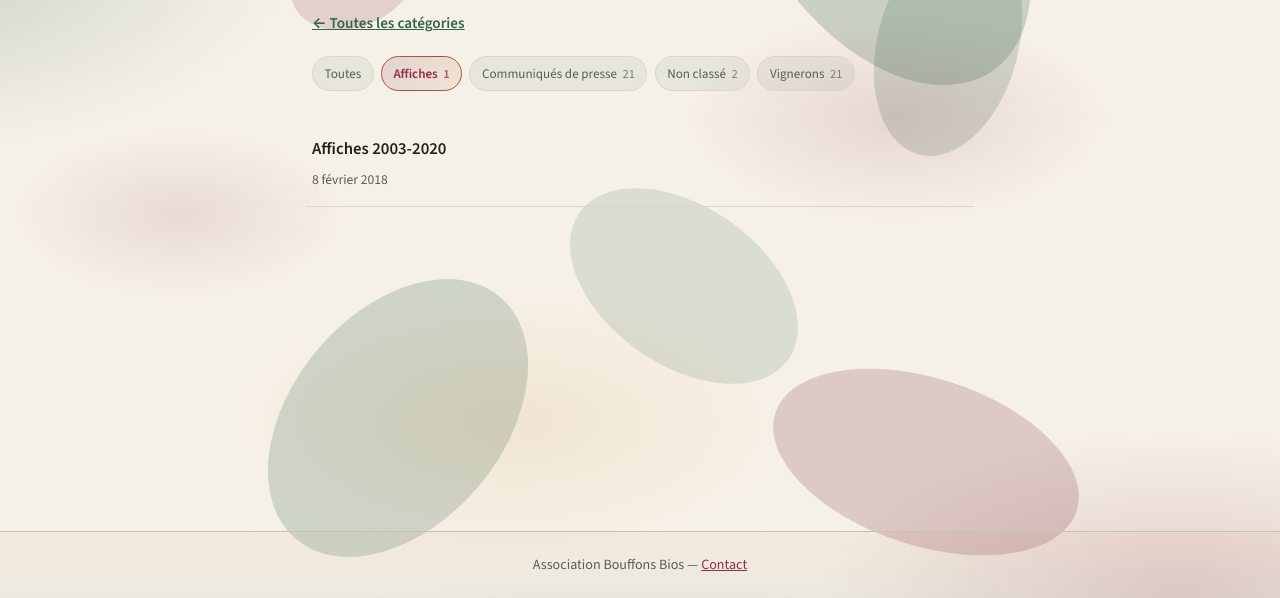
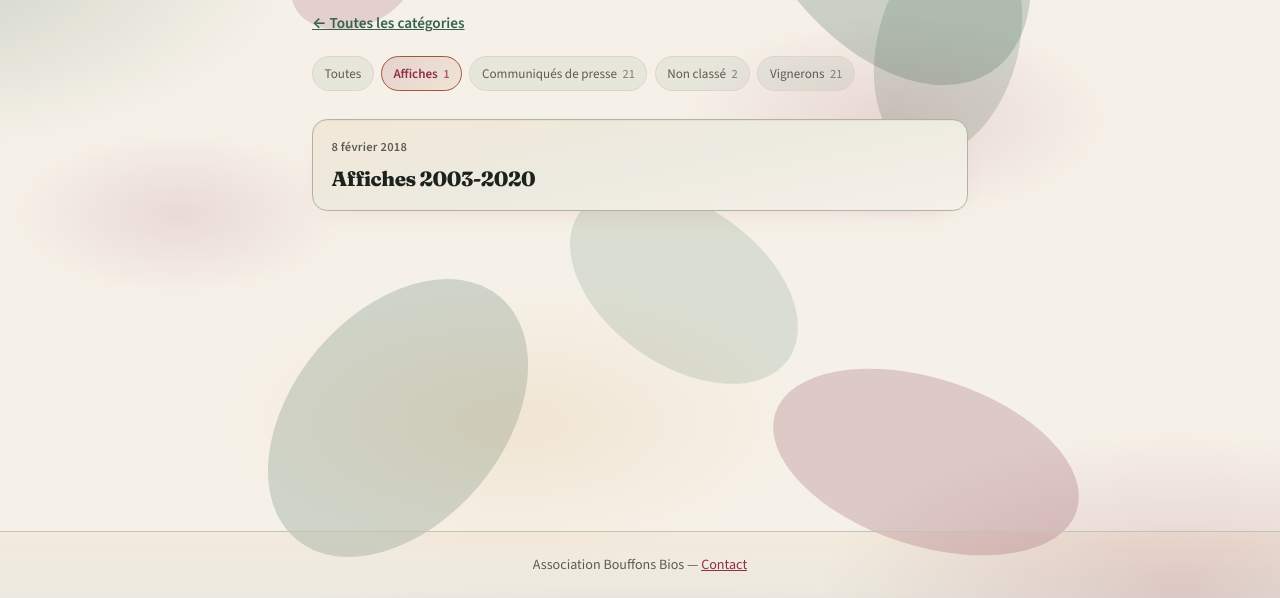
Before and after one commit to tmosmant/bouffonsbios, an Astro site: page /articles/categorie/affiches in a window 1280 px wide. Shown: the part 202-800 px from the top of the page. Built offline with nearby package versions, Linux system fonts and the light colour scheme; Astro itself is replaced by a stand-in of ours.

Commit message:
Articles: listes en cartes (accueil et par catégorie)
Remplace la liste plate par des cartes (date, titre, extrait, pilule
catégorie sur l’index), typographie display sur les h1, effets hover
cohérents avec le reste du site.

```diff
--- a/src/pages/articles/categorie/[categorie].astro
+++ b/src/pages/articles/categorie/[categorie].astro
@@ -58,21 +58,23 @@ for (const p of allPosts) {
 		}
 	</nav>
 
-	<ul class="list">
+	<ul class="article-list">
 		{
 			posts.map((post) => (
 				<li>
-					<a class="title" href={`/articles/${post.id}/`}>
-						{post.data.title}
-					</a>
-					<time datetime={post.data.date.toISOString()}>
+					<article class="article-card">
+						<time class="article-card__date" datetime={post.data.date.toISOString()}>
 							{post.data.date.toLocaleDateString('fr-FR', {
 								year: 'numeric',
 								month: 'long',
 								day: 'numeric',
 							})}
 						</time>
-					{post.data.excerpt && <p class="excerpt">{post.data.excerpt}</p>}
+						<h2 class="article-card__title">
+							<a href={`/articles/${post.id}/`}>{post.data.title}</a>
+						</h2>
+						{post.data.excerpt && <p class="article-card__excerpt">{post.data.excerpt}</p>}
+					</article>
 				</li>
 			))
 		}
@@ -82,6 +84,9 @@ for (const p of allPosts) {
 <style>
 	h1 {
 		margin-top: 0;
+		font-family: var(--font-display, Georgia, serif);
+		font-weight: 800;
+		letter-spacing: -0.02em;
 	}
 	.intro {
 		margin: 0 0 1.25rem;
@@ -144,45 +149,82 @@ for (const p of allPosts) {
 		opacity: 0.75;
 		font-size: 0.78rem;
 	}
-	.list {
+
+	.article-list {
 		list-style: none;
 		padding: 0;
 		margin: 0;
+		display: flex;
+		flex-direction: column;
+		gap: 1rem;
 	}
-	.list li {
-		padding: 1rem 0.35rem;
-		margin: 0 -0.35rem;
-		border-bottom: 1px solid var(--border, #dcd4c8);
-		transition: background 0.15s ease;
+
+	.article-card {
+		margin: 0;
+		padding: 1.05rem 1.15rem 1.2rem;
+		border-radius: 0.95rem;
+		border: 1px solid color-mix(in srgb, var(--border) 72%, var(--accent-nature));
+		background: linear-gradient(
+			168deg,
+			color-mix(in srgb, var(--joy) 9%, var(--bg)) 0%,
+			color-mix(in srgb, var(--accent-nature) 5%, var(--bg)) 48%,
+			var(--bg) 100%
+		);
+		box-shadow:
+			0 1px 0 color-mix(in srgb, var(--joy) 11%, transparent) inset,
+			0 10px 32px -20px color-mix(in srgb, var(--accent) 22%, transparent);
+		transition:
+			border-color 0.2s ease,
+			box-shadow 0.2s ease,
+			transform 0.2s ease;
 	}
-	.list li:hover {
-		background: linear-gradient(
-			90deg,
-			color-mix(in srgb, var(--joy) 5%, transparent),
-			transparent 70%
-		);
+
+	.article-card:hover {
+		border-color: color-mix(in srgb, var(--accent-nature) 32%, var(--border));
+		box-shadow:
+			0 1px 0 color-mix(in srgb, var(--joy) 14%, transparent) inset,
+			0 14px 40px -18px color-mix(in srgb, var(--accent) 28%, transparent);
+		transform: translateY(-2px);
 	}
-	.list .title {
+
+	.article-card > .article-card__date {
+		display: block;
+		margin-bottom: 0.55rem;
+		font-size: 0.78rem;
 		font-weight: 600;
-		font-size: 1.05rem;
+		font-variant-numeric: tabular-nums;
+		color: var(--muted, #5c5850);
+		letter-spacing: 0.02em;
+	}
+
+	.article-card__title {
+		margin: 0;
+		font-family: var(--font-display, Georgia, serif);
+		font-size: clamp(1.08rem, 2.8vw, 1.28rem);
+		font-weight: 800;
+		line-height: 1.22;
+		letter-spacing: -0.02em;
+		text-rendering: optimizeLegibility;
+	}
+
+	.article-card__title a {
 		color: var(--fg, #1c221c);
 		text-decoration: none;
 		transition: color 0.15s ease;
 	}
-	.list .title:hover {
+
+	.article-card__title a:hover {
 		color: var(--accent, #8f2d4a);
-		text-decoration: underline;
-		text-decoration-color: color-mix(in srgb, var(--joy) 70%, var(--accent));
 	}
-	time {
-		display: block;
-		font-size: 0.85rem;
+
+	.article-card__excerpt {
+		margin: 0.55rem 0 0;
+		font-size: 0.9rem;
+		line-height: 1.55;
 		color: var(--muted, #5c5850);
-		margin-top: 0.35rem;
-	}
-	.excerpt {
-		margin: 0.5rem 0 0;
-		font-size: 0.95rem;
-		color: var(--muted, #5c5850);
+		display: -webkit-box;
+		-webkit-box-orient: vertical;
+		-webkit-line-clamp: 3;
+		overflow: hidden;
 	}
 </style>
--- a/src/pages/articles/index.astro
+++ b/src/pages/articles/index.astro
@@ -39,24 +39,28 @@ const byCat = counts();
 		}
 	</nav>
 
-	<ul class="list">
+	<ul class="article-list">
 		{
 			posts.map((post) => (
 				<li>
-					<a class="cat" href={`/articles/categorie/${CATEGORY_SLUGS[post.data.category]}/`}>
-						{post.data.category}
-					</a>
-					<a class="title" href={`/articles/${post.id}/`}>
-						{post.data.title}
-					</a>
-					<time datetime={post.data.date.toISOString()}>
+					<article class="article-card">
+						<div class="article-card__top">
+							<time class="article-card__date" datetime={post.data.date.toISOString()}>
 								{post.data.date.toLocaleDateString('fr-FR', {
 									year: 'numeric',
 									month: 'long',
 									day: 'numeric',
 								})}
 							</time>
-					{post.data.excerpt && <p class="excerpt">{post.data.excerpt}</p>}
+							<a class="article-card__cat" href={`/articles/categorie/${CATEGORY_SLUGS[post.data.category]}/`}>
+								{post.data.category}
+							</a>
+						</div>
+						<h2 class="article-card__title">
+							<a href={`/articles/${post.id}/`}>{post.data.title}</a>
+						</h2>
+						{post.data.excerpt && <p class="article-card__excerpt">{post.data.excerpt}</p>}
+					</article>
 				</li>
 			))
 		}
@@ -66,11 +70,15 @@ const byCat = counts();
 <style>
 	h1 {
 		margin-top: 0;
+		font-family: var(--font-display, Georgia, serif);
+		font-weight: 800;
+		letter-spacing: -0.02em;
 	}
 	.intro {
 		color: var(--muted, #5c5850);
 		margin: 0 0 1.25rem;
 		font-size: 0.98rem;
+		line-height: 1.5;
 	}
 	.filters {
 		display: flex;
@@ -122,57 +130,114 @@ const byCat = counts();
 		opacity: 0.75;
 		font-size: 0.78rem;
 	}
-	.list {
+
+	.article-list {
 		list-style: none;
 		padding: 0;
 		margin: 0;
+		display: flex;
+		flex-direction: column;
+		gap: 1rem;
 	}
-	.list li {
-		padding: 1rem 0.35rem;
-		margin: 0 -0.35rem;
-		border-bottom: 1px solid var(--border, #dcd4c8);
-		border-radius: 0;
-		transition: background 0.15s ease;
+
+	.article-card {
+		margin: 0;
+		padding: 1.05rem 1.15rem 1.2rem;
+		border-radius: 0.95rem;
+		border: 1px solid color-mix(in srgb, var(--border) 72%, var(--accent-nature));
+		background: linear-gradient(
+			168deg,
+			color-mix(in srgb, var(--joy) 9%, var(--bg)) 0%,
+			color-mix(in srgb, var(--accent-nature) 5%, var(--bg)) 48%,
+			var(--bg) 100%
+		);
+		box-shadow:
+			0 1px 0 color-mix(in srgb, var(--joy) 11%, transparent) inset,
+			0 10px 32px -20px color-mix(in srgb, var(--accent) 22%, transparent);
+		transition:
+			border-color 0.2s ease,
+			box-shadow 0.2s ease,
+			transform 0.2s ease;
 	}
-	.list li:hover {
-		background: linear-gradient(
-			90deg,
-			color-mix(in srgb, var(--joy) 5%, transparent),
-			transparent 70%
-		);
+
+	.article-card:hover {
+		border-color: color-mix(in srgb, var(--accent-nature) 32%, var(--border));
+		box-shadow:
+			0 1px 0 color-mix(in srgb, var(--joy) 14%, transparent) inset,
+			0 14px 40px -18px color-mix(in srgb, var(--accent) 28%, transparent);
+		transform: translateY(-2px);
 	}
-	.list .cat {
-		display: inline-block;
-		font-size: 0.72rem;
+
+	.article-card__top {
+		display: flex;
+		flex-wrap: wrap;
+		align-items: center;
+		justify-content: space-between;
+		gap: 0.5rem 0.75rem;
+		margin-bottom: 0.55rem;
+	}
+
+	.article-card__date {
+		font-size: 0.78rem;
 		font-weight: 600;
+		font-variant-numeric: tabular-nums;
+		color: var(--muted, #5c5850);
+		letter-spacing: 0.02em;
+	}
+
+	.article-card__cat {
+		display: inline-flex;
+		align-items: center;
+		padding: 0.2rem 0.55rem;
+		border-radius: 999px;
+		font-size: 0.68rem;
+		font-weight: 700;
 		text-transform: uppercase;
-		letter-spacing: 0.04em;
-		color: var(--accent-nature, #35624a);
+		letter-spacing: 0.07em;
 		text-decoration: none;
-		margin-bottom: 0.35rem;
+		color: var(--accent, #8f2d4a);
+		background: color-mix(in srgb, var(--accent) 9%, transparent);
+		border: 1px solid color-mix(in srgb, var(--accent) 22%, var(--border));
+		transition:
+			background 0.15s ease,
+			border-color 0.15s ease,
+			color 0.15s ease;
 	}
-	.list .cat:hover {
-		text-decoration: underline;
+
+	.article-card__cat:hover {
+		background: color-mix(in srgb, var(--accent) 14%, transparent);
+		border-color: color-mix(in srgb, var(--accent) 35%, var(--border));
+		color: var(--accent-soft, #a84862);
 	}
-	.list .title {
-		display: block;
-		font-weight: 600;
-		font-size: 1.05rem;
-		color: var(--fg, #1a1814);
+
+	.article-card__title {
+		margin: 0;
+		font-family: var(--font-display, Georgia, serif);
+		font-size: clamp(1.08rem, 2.8vw, 1.28rem);
+		font-weight: 800;
+		line-height: 1.22;
+		letter-spacing: -0.02em;
+		text-rendering: optimizeLegibility;
+	}
+
+	.article-card__title a {
+		color: var(--fg, #1c221c);
 		text-decoration: none;
+		transition: color 0.15s ease;
 	}
-	.list .title:hover {
+
+	.article-card__title a:hover {
 		color: var(--accent, #8f2d4a);
 	}
-	time {
-		display: block;
-		font-size: 0.85rem;
+
+	.article-card__excerpt {
+		margin: 0.55rem 0 0;
+		font-size: 0.9rem;
+		line-height: 1.55;
 		color: var(--muted, #5c5850);
-		margin-top: 0.35rem;
-	}
-	.excerpt {
-		margin: 0.5rem 0 0;
-		font-size: 0.95rem;
-		color: var(--muted, #5c5850);
+		display: -webkit-box;
+		-webkit-box-orient: vertical;
+		-webkit-line-clamp: 3;
+		overflow: hidden;
 	}
 </style>
```
Lines whose indentation alone changed are shown as unchanged.
